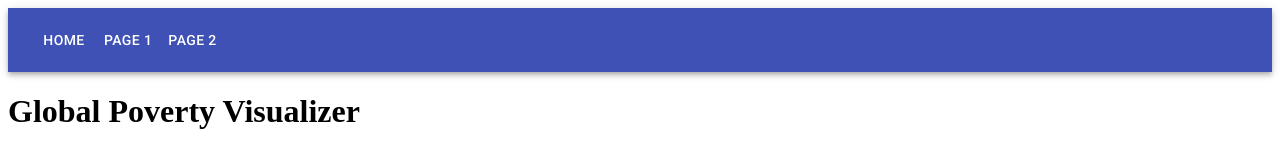
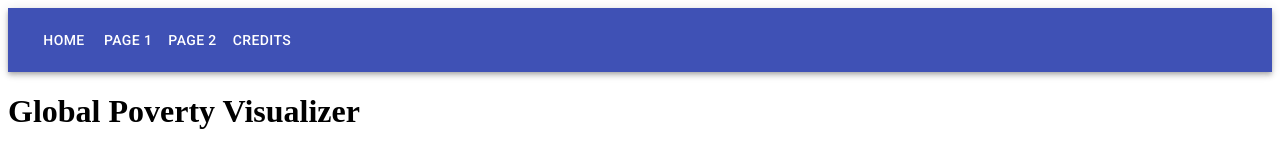
Before and after one commit to brian-yang/cs411-globalpoverty, a Next.js app: page / in a window 1280 px wide. Shown: the top 156 px of the page. Built offline with nearby package versions, Linux system fonts and the light colour scheme; no server answers.

Commit message:
Add links back

```diff
--- a/components/Header.js
+++ b/components/Header.js
@@ -27,8 +27,15 @@ export default function ButtonAppBar() {
                     <Link href="/">
                         <Button color="inherit">Home</Button>
                     </Link>
-                    <Button color="inherit">Page 1</Button>
-                    <Button color="inherit">Page 2</Button>
+                    <Link href="/viewData">
+                        <Button color="inherit">Page 1</Button>
+                    </Link>
+                    <Link href="/insertDelete">
+                        <Button color="inherit">Page 2</Button>
+                    </Link>
+                    <Link href="/credits">
+                        <Button color="inherit">Credits</Button>
+                    </Link>
                 </Toolbar>
             </AppBar>
         </div>
```
Also changed, not shown: package.json (line endings or trailing spaces), 1 other file (tests, documents, lock files or other folders).
